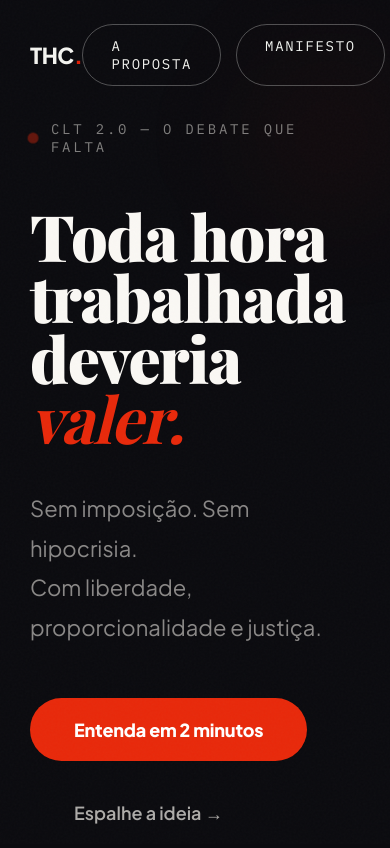
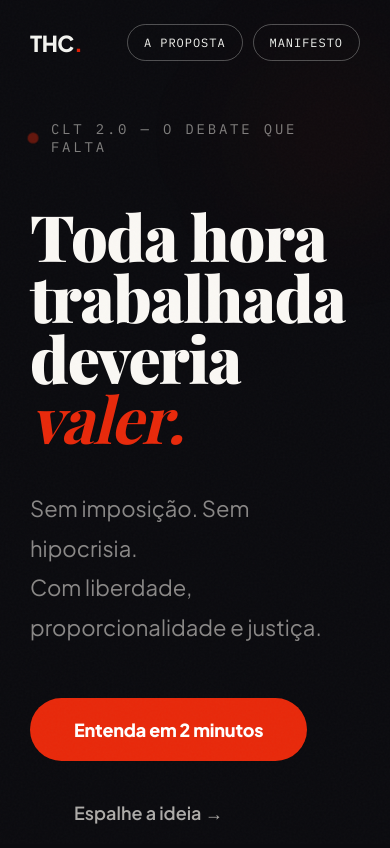
Before and after one commit to todahoraconta/todahoraconta.github.io, a plain HTML site: page index.html in a window 390 px wide. Shown: the top 848 px of the page. Drawn offline with nearby package versions, Linux system fonts and the light colour scheme; no server answers; a web font is replaced by a local one.

Commit message:
fix: nav mobile - sem overflow, botões menores, nowrap

```diff
--- a/style.css
+++ b/style.css
@@ -41,6 +41,8 @@ nav {
   align-items: center;
   z-index: 100;
   mix-blend-mode: difference;
+  max-width: 100vw;
+  overflow: hidden;
 }
 
 .nav-logo {
@@ -52,19 +54,20 @@ nav {
 
 .nav-logo .dot { color: var(--red); }
 
-.nav-links { display: flex; gap: 0.75rem; }
+.nav-links { display: flex; gap: 0.5rem; flex-shrink: 0; }
 
 .nav-cta {
   font-family: 'IBM Plex Mono', monospace;
-  font-size: 0.7rem;
-  letter-spacing: 0.12em;
+  font-size: 0.6rem;
+  letter-spacing: 0.08em;
   text-transform: uppercase;
   color: white;
   text-decoration: none;
   border: 1px solid rgba(255,255,255,0.3);
-  padding: 0.6rem 1.4rem;
+  padding: 0.5rem 0.8rem;
   border-radius: 100px;
   transition: 0.3s;
+  white-space: nowrap;
 }
 
 .nav-cta:hover { background: white; color: black; }
```
